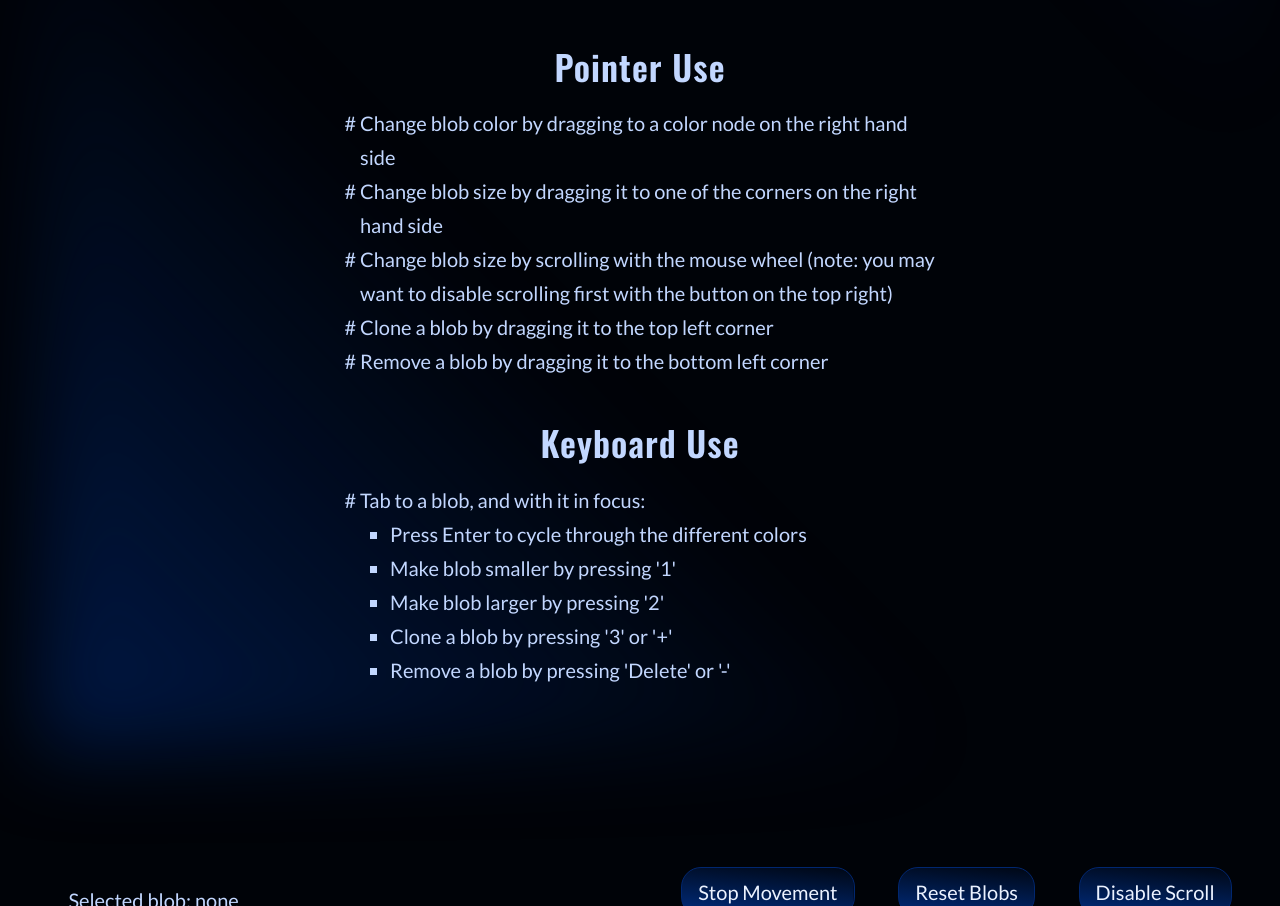
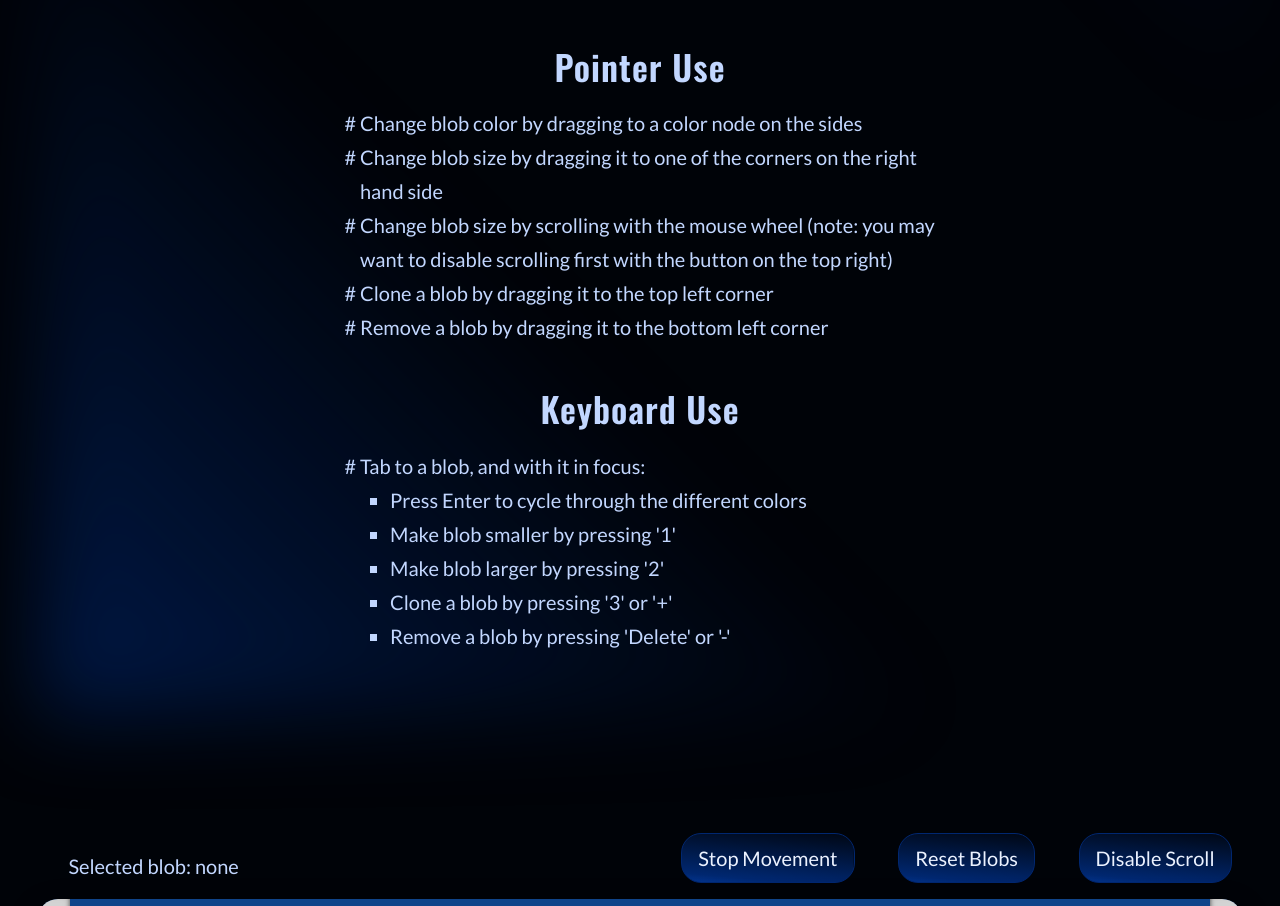
Before and after one commit to jenniina/react-sub-site, a React (Vite) app: page /portfolio/blob in a window 1280 px wide. Shown: the part 1495-2401 px from the top of the page. Built offline with nearby package versions, Linux system fonts and the light colour scheme; no server answers.

Commit message:
change text to reflect that there are color changers in the left side as well

```diff
--- a/src/pages/pages-portfolio/BlobPage.tsx
+++ b/src/pages/pages-portfolio/BlobPage.tsx
@@ -61,9 +61,7 @@ export default function BlobPage({
                 <h3>Instructions</h3>
                 <h4>Pointer Use</h4>
                 <ul className='ul'>
-                  <li>
-                    Change blob color by dragging to a color node on the right hand side
-                  </li>
+                  <li>Change blob color by dragging to a color node on the sides</li>
                   <li>
                     Change blob size by dragging it to one of the corners on the right
                     hand side
```
